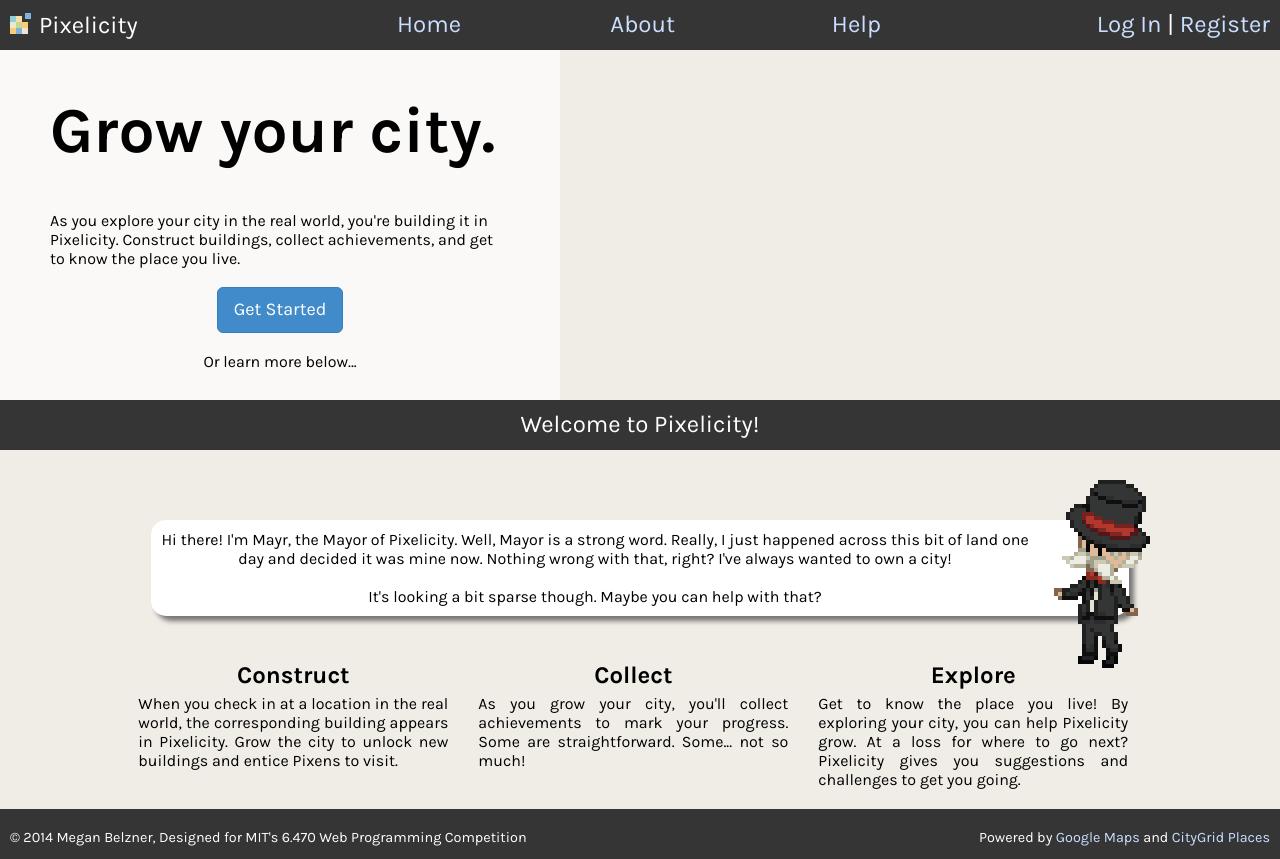
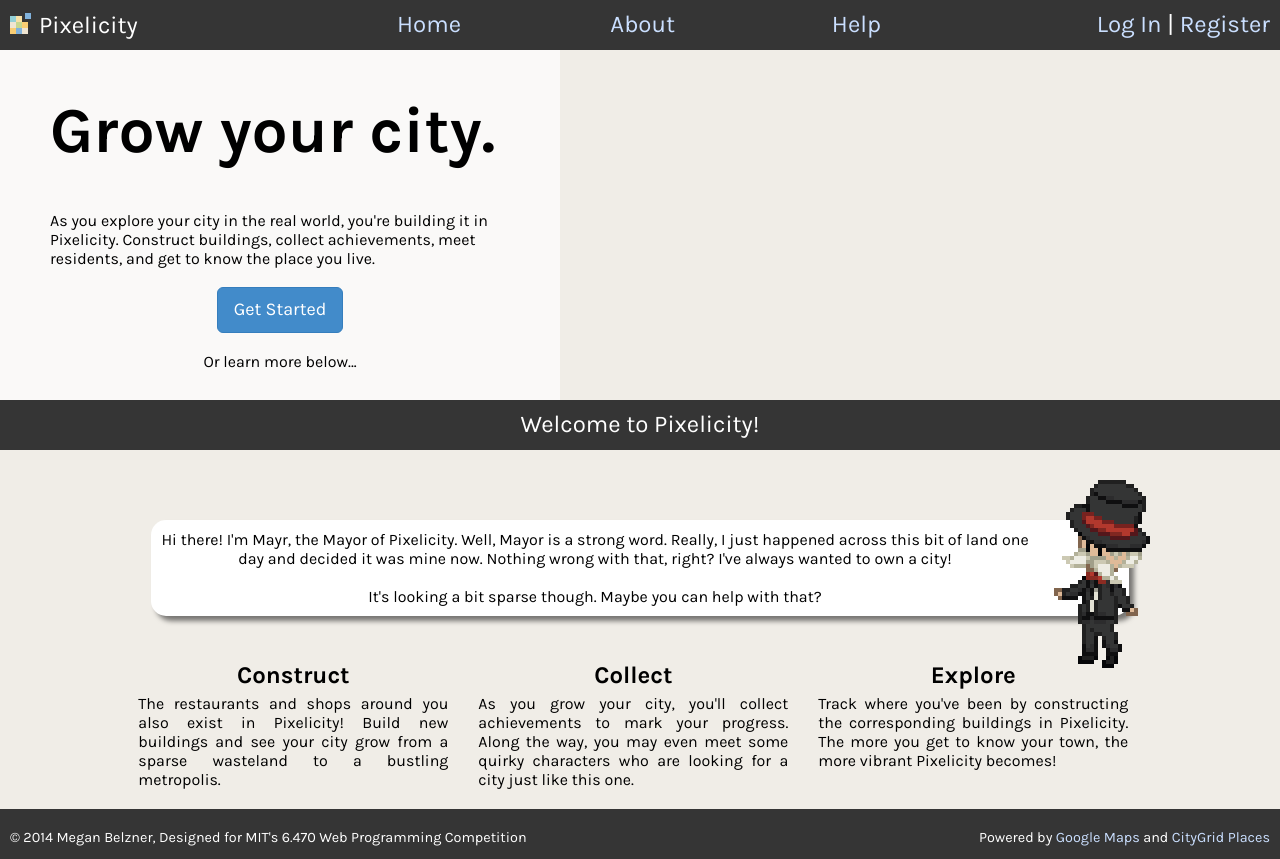
Before and after one commit to belzner/pixelicity, a Django app: page /about in a window 1280 px wide. Run offline with Django 3.2, Linux system fonts and the light colour scheme; parts of the project's set-up code (start-up, migrations or seed data) failed here and were passed over; some libraries are stand-ins or nearby versions.

Commit message:
Rewrote about page, tweaked mayr sayings

```diff
--- a/pixelicity/pixgame/templates/about.html
+++ b/pixelicity/pixgame/templates/about.html
@@ -22,7 +22,7 @@
 	<div class="body">
 		<div id="map-canvas"></div>
 		<span class="intro"><h1>Grow your city.</h1>
-			As you explore your city in the real world, you're building it in Pixelicity. Construct buildings, collect achievements, and get to know the place you live.<br /><br />
+			As you explore your city in the real world, you're building it in Pixelicity. Construct buildings, collect achievements, meet residents, and get to know the place you live.<br /><br />
 			{% if user.is_authenticated %}
 				<span class="center"><a class="btn btn-primary btn-lg" href="{% url 'index' %}" role="button">Go to Your City</a></span><br />
 			{% else %}
@@ -37,9 +37,9 @@
 		<div></div>
 		<div class="wrapper">
 			<div class="about-block row">
-				<div class="info col-md-3 col-md-offset-1"><h2>Construct</h2>When you check in at a location in the real world, the corresponding building appears in Pixelicity. Grow the city to unlock new buildings and entice Pixens to visit.</div>
-				<div class="info col-md-3"><h2>Collect</h2>As you grow your city, you'll collect achievements to mark your progress. Some are straightforward. Some... not so much!</div>
-				<div class="info col-md-3"><h2>Explore</h2>Get to know the place you live! By exploring your city, you can help Pixelicity grow. At a loss for where to go next? Pixelicity gives you suggestions and challenges to get you going.</div>
+				<div class="info col-md-3 col-md-offset-1"><h2>Construct</h2>The restaurants and shops around you also exist in Pixelicity! Build new buildings and see your city grow from a sparse wasteland to a bustling metropolis.</div>
+				<div class="info col-md-3"><h2>Collect</h2>As you grow your city, you'll collect achievements to mark your progress. Along the way, you may even meet some quirky characters who are looking for a city just like this one.</div>
+				<div class="info col-md-3"><h2>Explore</h2>Track where you've been by constructing the corresponding buildings in Pixelicity. The more you get to know your town, the more vibrant Pixelicity becomes!</div>
 			</div>
 		</div>
 	</div>
--- a/pixelicity/pixgame/templates/index.html
+++ b/pixelicity/pixgame/templates/index.html
@@ -26,9 +26,11 @@
 							if (json['item']) {
 								alert("While looking around the building, you found a " + json['item'] + "!");
 								$(".numItem").html(json['numItem']);
+								$(".mayr-box span").html("Mayr says: Remember that you can always check the <a href=\"{% url 'achievements' %}\">achievements page</a> to see your items!");
 							}
 							else {
 								alert("It's just a building, nothing special here. Move along.");
+								$(".mayr-box span").html("Mayr says: These buildings aren't going to build themselves! Stop wandering around like a tourist and get back to work!");
 							}
 						});
 					});
```
